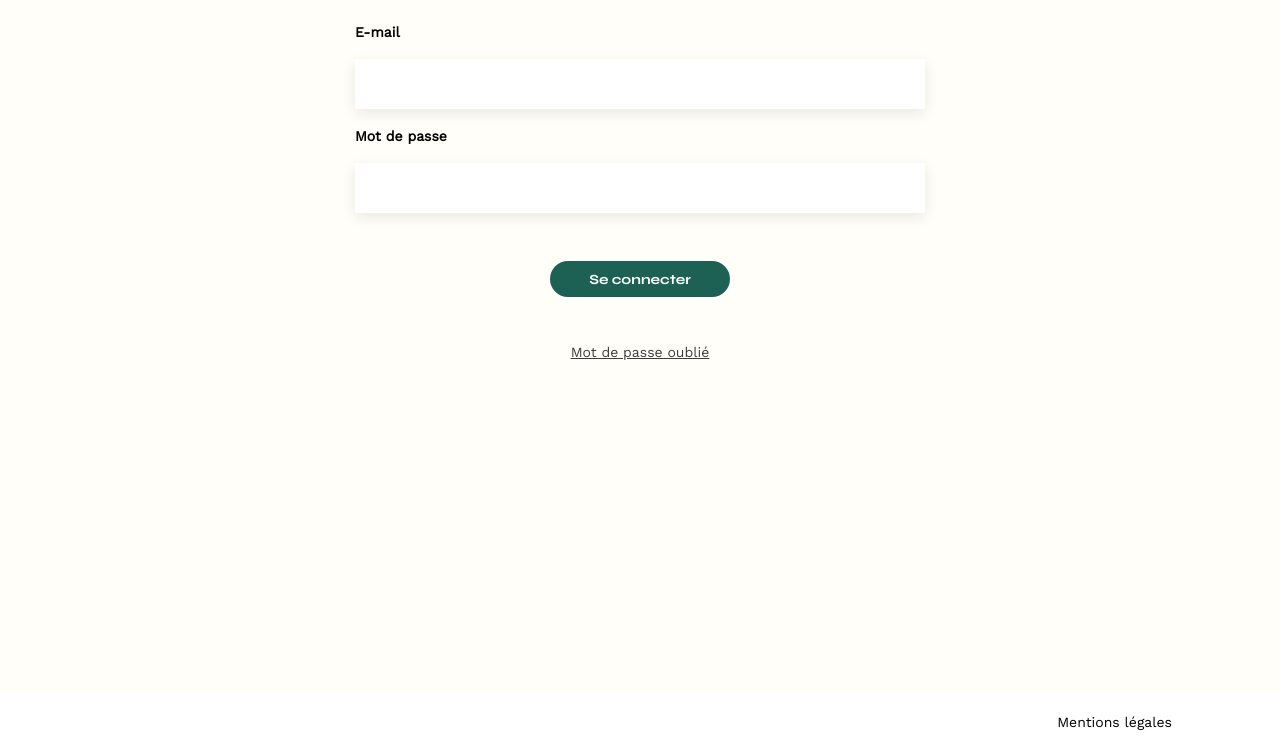
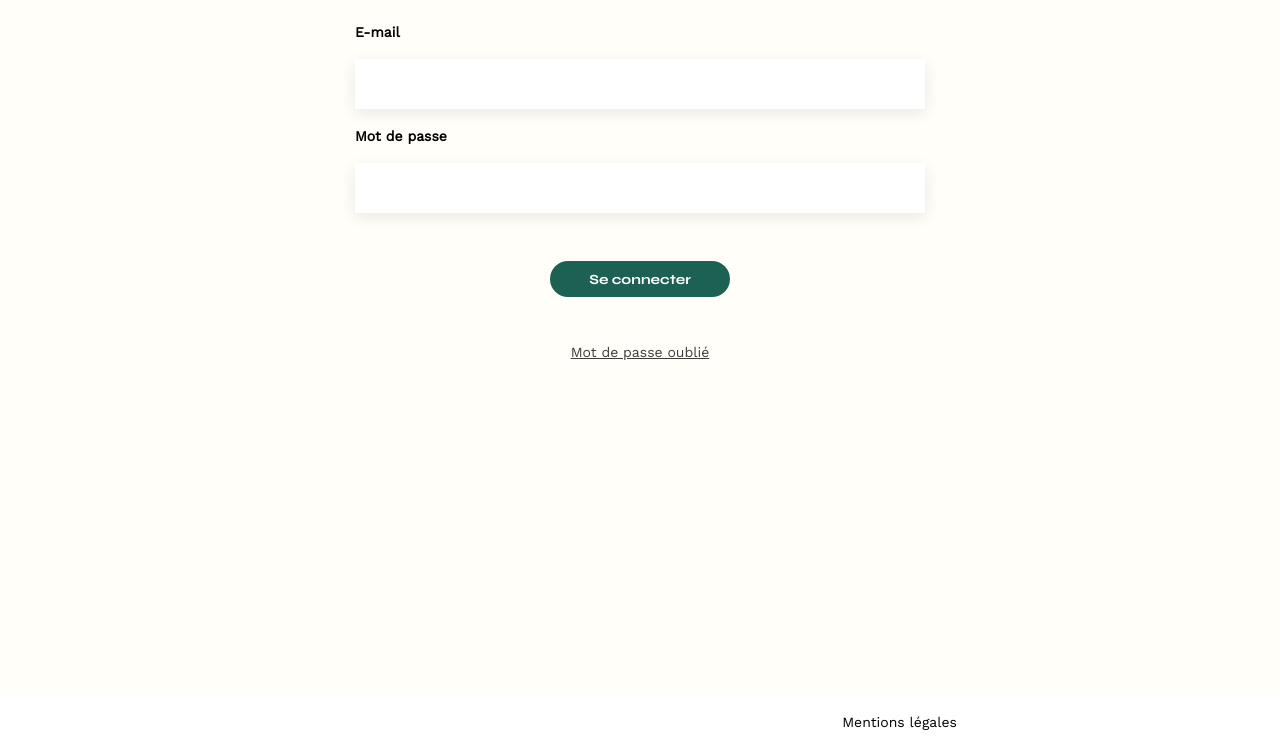
Before and after one commit to LucasDWWM/sophie_bluel, a plain HTML site: page login.html in a window 1280 px wide. Shown: the part 217-967 px from the top of the page. Drawn offline with nearby package versions, Linux system fonts and the light colour scheme.

Commit message:
Page login terminé

```diff
--- a/assets/style.css
+++ b/assets/style.css
@@ -309,19 +309,17 @@ input[type="submit"]{
 footer {
   background-color: #fff;
   width: 100%;
+  padding: 1.5em 2em;
+  box-sizing: border-box;
 }
 
 footer nav ul {
   display: flex;
   justify-content: flex-end;
-  padding: 1.5em 2em;
-  box-sizing: border-box;
-  max-width: 1140px;
-  margin: 0 auto;
 }
-
 
 .mentions_legales {
   font-size: 14px;
   font-family: 'Work Sans', sans-serif;
+  margin-right: 285px;
 }
```
